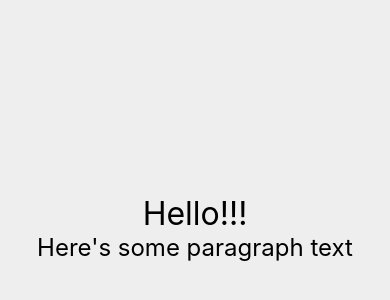
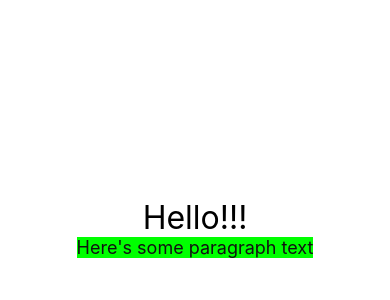
Before and after one commit to frankluongo/LUT-React-Native-For-Everyone, a React Native app: screen / in a window 390 px wide. Shown: the part 194-494 px from the top of the page. Built offline with nearby package versions, Linux system fonts and the light colour scheme.

Commit message:
5: Styles in React Native

```diff
--- a/App.js
+++ b/App.js
@@ -9,7 +9,7 @@ export default class App extends React.Component {
     return (
       <View style={styles.container}>
         <Text style={styles.heading}>Hello!!!</Text>
-        <Hello styles={styles.body} />
+        <Hello />
       </View>
     );
   }
@@ -18,7 +18,7 @@ export default class App extends React.Component {
 const styles = StyleSheet.create({
   container: {
     flex: 1,
-    backgroundColor: '#eee',
+    backgroundColor: '#ffffff',
     alignItems: 'center',
     justifyContent: 'center',
   },
--- a/Hello.js
+++ b/Hello.js
@@ -1,13 +1,32 @@
 import React, { Component } from 'react';
-import { Text, View } from 'react-native';
+import { StyleSheet, Text, View } from 'react-native';
 
 export default class Hello extends Component {
+
+  renderStyles () {
+    let stylesToRender;
+    stylesToRender = styles.hello;
+
+    if (this.props.styles) {
+      stylesToRender = this.props.styles;
+    }
+
+    return stylesToRender;
+  }
+
   render() {
-    let { styles } = this.props;
     return (
       <View>
-        <Text style={styles}>Here's some paragraph text</Text>
+        <Text style={this.renderStyles()}>Here's some paragraph text</Text>
       </View>
     )
   }
 }
+
+const styles = StyleSheet.create({
+  hello: {
+    color: '#111111',
+    backgroundColor: '#00FF00',
+    fontSize: 18
+  }
+});
```
